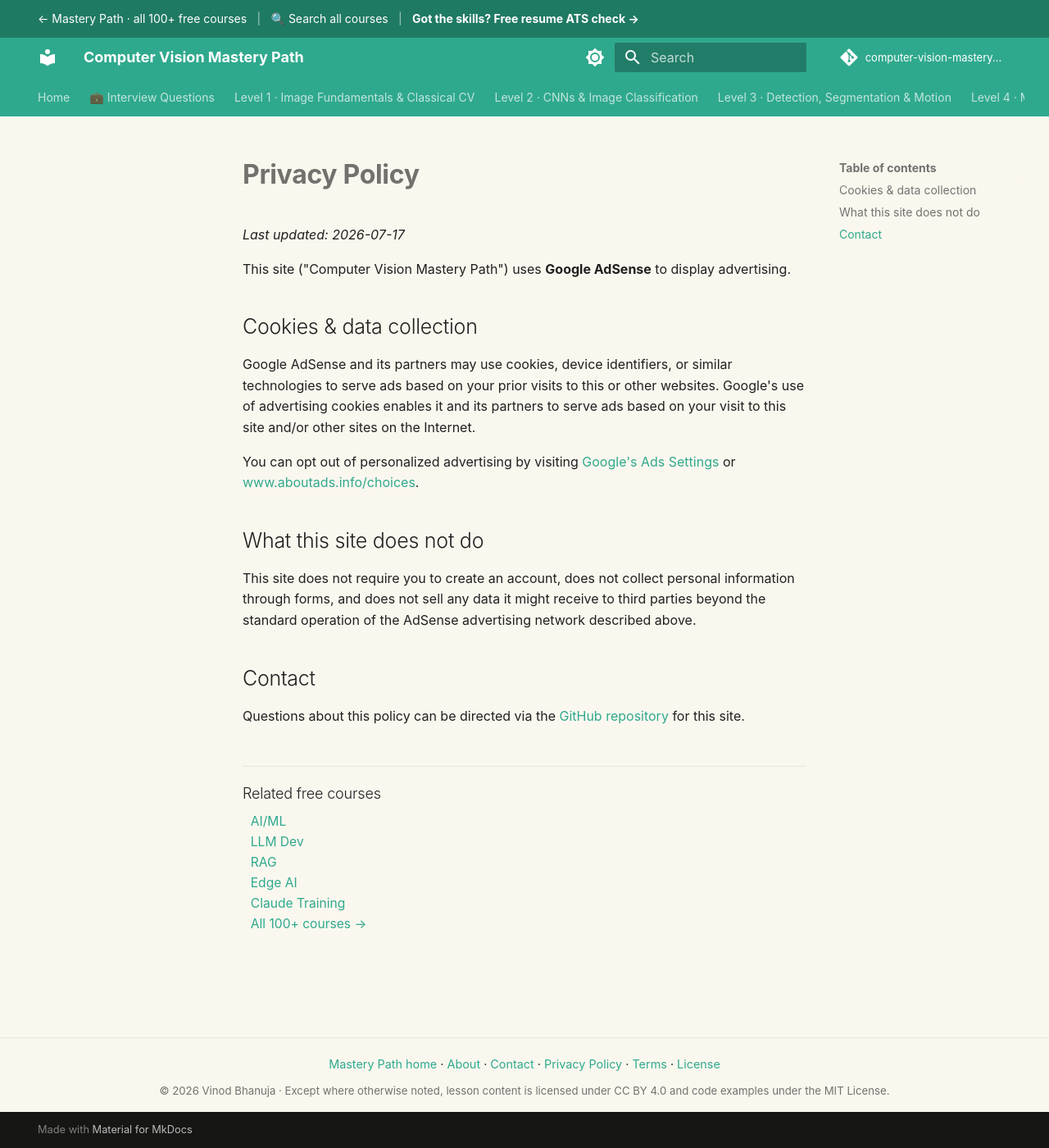
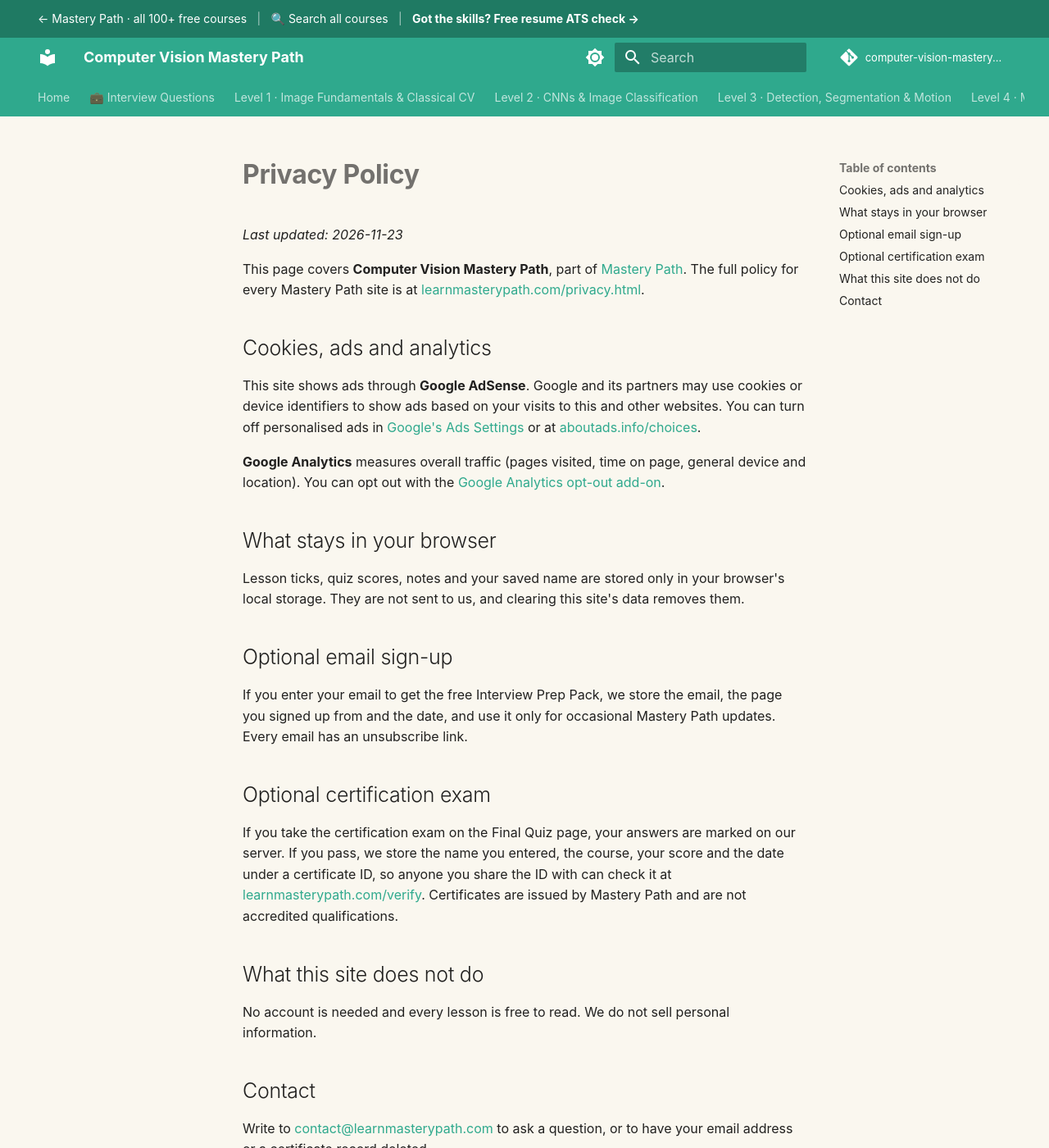
Before and after one commit to SIGILIPELLI/computer-vision-mastery-path, an MkDocs documentation site: the page built from docs/privacy.md, in a window 1280 px wide and 1400 px high. Shown: the whole window at 82% size. Built offline with MkDocs 1.6.1 and Material for MkDocs 9.7.7, drawn with Linux system fonts in a browser that asks for light colours; comment, search, counter and statistics services are not loaded.

Commit message:
Update privacy page: progress stays in the browser, optional email sign-up and certification exam, link to the full policy
Co-Authored-By: Claude Opus 5.5 <noreply@anthropic.com>

```diff
--- a/docs/privacy.md
+++ b/docs/privacy.md
@@ -1,33 +1,35 @@
 ---
-description: "Privacy policy for Computer Vision Mastery Path: how Google AdSense cookies work here, what the site does not collect, and how to opt out."
+description: "Privacy policy for the free Computer Vision Mastery Path: cookies for ads and analytics, what stays in your browser, and the optional email sign-up and certification exam."
 ---
 
 # Privacy Policy
 
-_Last updated: 2026-07-17_
+_Last updated: 2026-11-23_
 
-This site ("Computer Vision Mastery Path") uses **Google AdSense** to display advertising.
+This page covers **Computer Vision Mastery Path**, part of [Mastery Path](https://learnmasterypath.com/). The full policy for every Mastery Path site is at [learnmasterypath.com/privacy.html](https://learnmasterypath.com/privacy.html).
 
-## Cookies & data collection
+## Cookies, ads and analytics
 
-Google AdSense and its partners may use cookies, device identifiers, or similar
-technologies to serve ads based on your prior visits to this or other websites.
-Google's use of advertising cookies enables it and its partners to serve ads
-based on your visit to this site and/or other sites on the Internet.
+This site shows ads through **Google AdSense**. Google and its partners may use cookies or device identifiers to show ads based on your visits to this and other websites. You can turn off personalised ads in [Google's Ads Settings](https://adssettings.google.com/) or at [aboutads.info/choices](https://www.aboutads.info/choices/).
 
-You can opt out of personalized advertising by visiting
-[Google's Ads Settings](https://adssettings.google.com/) or
-[www.aboutads.info/choices](https://www.aboutads.info/choices/).
+**Google Analytics** measures overall traffic (pages visited, time on page, general device and location). You can opt out with the [Google Analytics opt-out add-on](https://tools.google.com/dlpage/gaoptout).
+
+## What stays in your browser
+
+Lesson ticks, quiz scores, notes and your saved name are stored only in your browser's local storage. They are not sent to us, and clearing this site's data removes them.
+
+## Optional email sign-up
+
+If you enter your email to get the free Interview Prep Pack, we store the email, the page you signed up from and the date, and use it only for occasional Mastery Path updates. Every email has an unsubscribe link.
+
+## Optional certification exam
+
+If you take the certification exam on the Final Quiz page, your answers are marked on our server. If you pass, we store the name you entered, the course, your score and the date under a certificate ID, so anyone you share the ID with can check it at [learnmasterypath.com/verify](https://learnmasterypath.com/verify/). Certificates are issued by Mastery Path and are not accredited qualifications.
 
 ## What this site does not do
 
-This site does not require you to create an account, does not collect personal
-information through forms, and does not sell any data it might receive to third
-parties beyond the standard operation of the AdSense advertising network
-described above.
+No account is needed and every lesson is free to read. We do not sell personal information.
 
 ## Contact
 
-Questions about this policy can be directed via the
-[GitHub repository](https://github.com/SIGILIPELLI/computer-vision-mastery-path) for this
-site.
+Write to [contact@learnmasterypath.com](mailto:contact@learnmasterypath.com) to ask a question, or to have your email address or a certificate record deleted.
```
